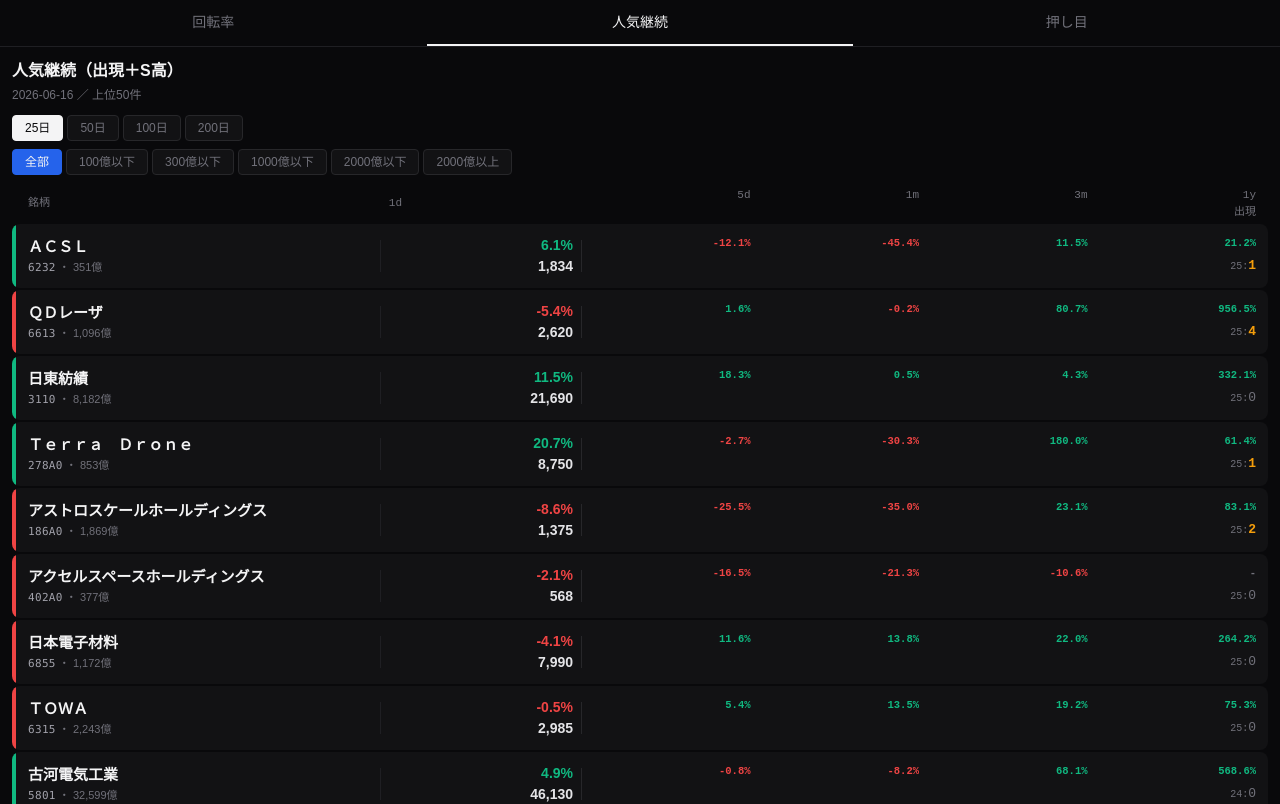
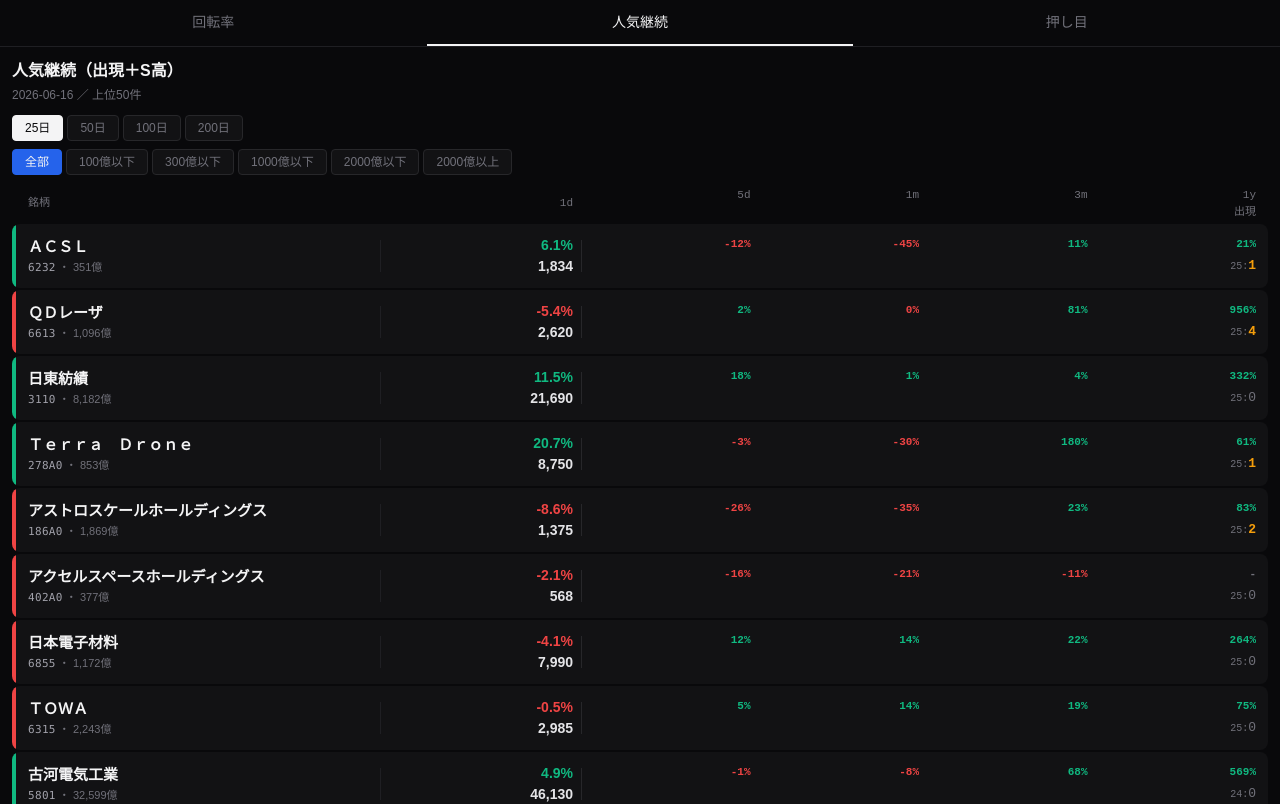
Before and after one commit to biriyani0141/turnover-detector, a Next.js app in the folder web/: page /popular in a window 1280 px wide. Shown: the top 804 px of the page. Built offline with nearby package versions, Linux system fonts and the light colour scheme.

Commit message:
feat: 人気継続マトリクス整数%化（履歴は四捨五入・1dは小数維持・中央右寄せ余白除去）

```diff
--- a/web/src/app/popular/page.tsx
+++ b/web/src/app/popular/page.tsx
@@ -37,6 +37,11 @@ function pct(v: number | null): string {
 function fmtPctNoplus(v: number | null): string {
   if (v === null || v === undefined) return "-";
   return v.toFixed(1) + "%";
+}
+function fmtPctInt(v: number | null): string {
+  if (v === null || v === undefined) return "-";
+  const r = Math.round(v);
+  return (r === 0 ? 0 : r) + "%";
 }
 function colorOf(v: number | null): string {
   if (v === null || v === undefined) return "text-gray-400";
@@ -193,7 +198,7 @@ export default function PopularPage() {
             銘柄
           </div>
           <div style={{ width: 1, flexShrink: 0, marginLeft: 8, marginRight: 8 }} />
-          <div style={{ width: COL_CENTER, fontSize: 11, fontFamily: "monospace", color: "#71717A" }}>
+          <div style={{ width: COL_CENTER, fontSize: 11, fontFamily: "monospace", color: "#71717A", textAlign: "right" }}>
             1d
           </div>
           <div style={{ width: 1, flexShrink: 0, marginLeft: 8, marginRight: 8 }} />
@@ -313,20 +318,13 @@ export default function PopularPage() {
               />
 
               {/* 中央カラム */}
-              <div
-                style={{
-                  width: COL_CENTER,
-                  display: "flex",
-                  flexDirection: "column",
-                  justifyContent: "center",
-                  textAlign: "right",
-                }}
-              >
+              <div style={{ width: COL_CENTER }}>
                 <div
                   style={{
                     fontSize: 14,
                     fontWeight: 700,
                     fontVariantNumeric: "tabular-nums",
+                    textAlign: "right",
                     ...darkColorStyle(r.ret_1d),
                   }}
                 >
@@ -338,6 +336,7 @@ export default function PopularPage() {
                     fontWeight: 600,
                     color: "#E4E4E7",
                     fontVariantNumeric: "tabular-nums",
+                    textAlign: "right",
                   }}
                 >
                   {r.close !== null ? r.close.toLocaleString("ja-JP") : "-"}
@@ -374,14 +373,14 @@ export default function PopularPage() {
                       key={i}
                       style={{
                         ...gridCellStyle,
-                        fontSize: 10.5,
+                        fontSize: 11,
                         fontWeight: 600,
                         fontFamily: "monospace",
                         fontVariantNumeric: "tabular-nums",
                         ...darkColorStyle(v),
                       }}
                     >
-                      {fmtPctNoplus(v)}
+                      {fmtPctInt(v)}
                     </span>
                   ))}
                 </div>
```
